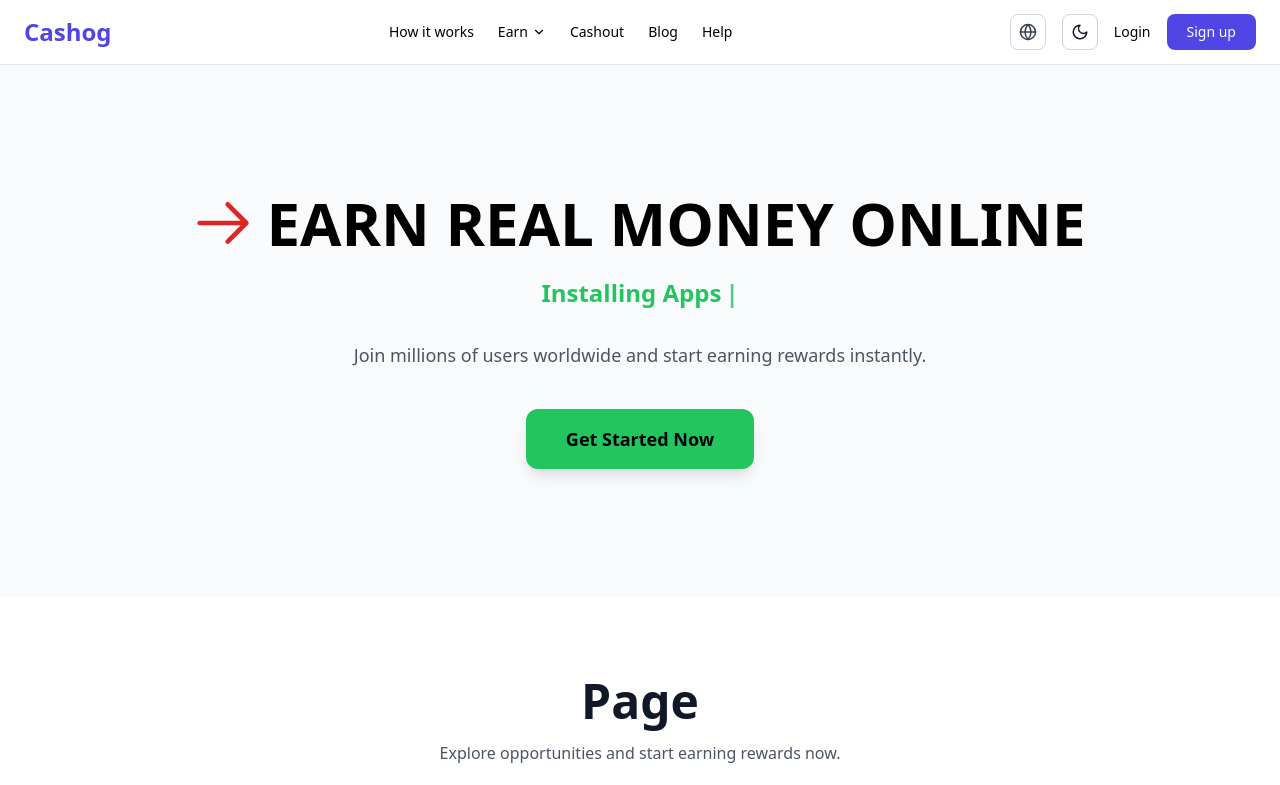
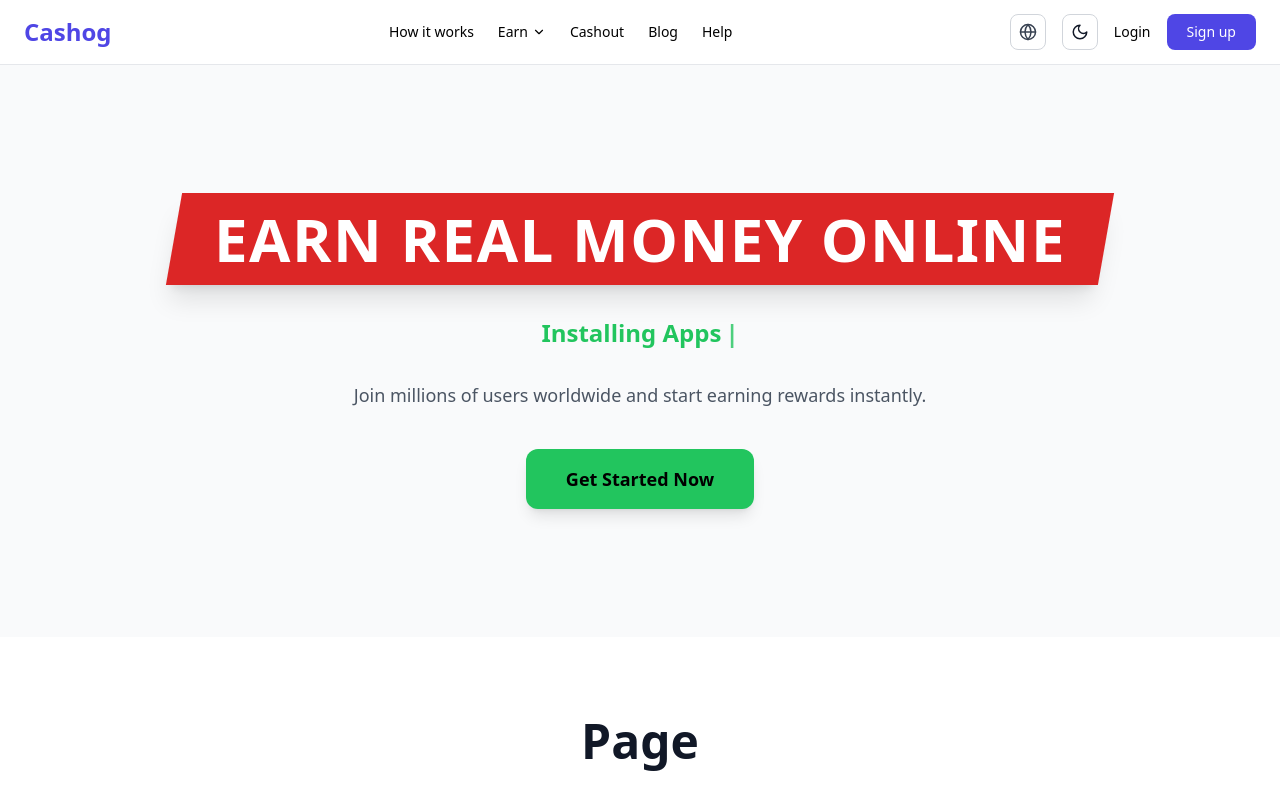
Before and after one commit to tool63/cashin, a Next.js app: page / in a window 1280 px wide. Shown: the top 785 px of the page. Built offline with nearby package versions, Linux system fonts and the light colour scheme.

Commit message:
Update HeroSection.tsx

```diff
--- a/components/hero/HeroSection.tsx
+++ b/components/hero/HeroSection.tsx
@@ -9,23 +9,23 @@ export default function HeroSection() {
     <section className="bg-gray-50 dark:bg-gray-900 text-black dark:text-white">
       <div className="max-w-7xl mx-auto px-4 sm:px-6 lg:px-8 py-24 sm:py-28 md:py-32 text-center">
 
-        {/* ARROW + HEADLINE */}
-        <div className="flex flex-col sm:flex-row items-center justify-center gap-4 mb-6">
-          {/* Arrow SVG */}
-          <span className="w-12 h-12 sm:w-14 sm:h-14 text-red-600 dark:text-red-400 flex-shrink-0">
-            <svg
-              xmlns="http://www.w3.org/2000/svg"
-              fill="currentColor"
-              viewBox="0 0 24 24"
-              className="w-full h-full"
-            >
-              <path d="M2 12L22 12M22 12L14 4M22 12L14 20" stroke="currentColor" strokeWidth="2" strokeLinecap="round" strokeLinejoin="round"/>
-            </svg>
-          </span>
-
-          {/* Headline */}
-          <h1 className="text-4xl sm:text-5xl md:text-6xl font-extrabold uppercase leading-tight">
-            Earn Real Money Online
+        {/* FORWARD / ARROW-STYLE HEADLINE (TEXT ONLY) */}
+        <div className="flex justify-center mb-8">
+          <h1
+            className="
+              relative inline-block
+              px-10 py-4
+              text-3xl sm:text-4xl md:text-5xl lg:text-6xl
+              font-extrabold uppercase tracking-wide
+              text-white
+              bg-red-600
+              skew-x-[-10deg]
+              shadow-xl
+            "
+          >
+            <span className="inline-block skew-x-[10deg]">
+              Earn Real Money Online
+            </span>
           </h1>
         </div>
 
@@ -51,6 +51,7 @@ export default function HeroSection() {
             </motion.span>
           </Link>
         </div>
+
       </div>
     </section>
   );
```
